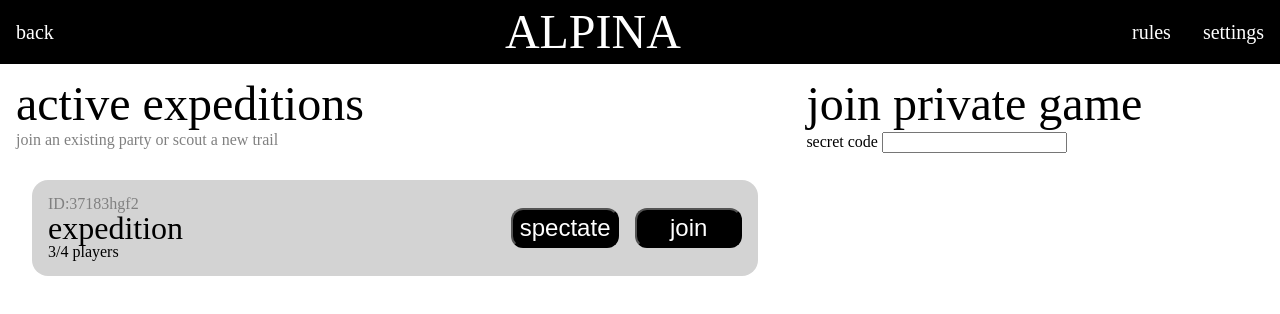
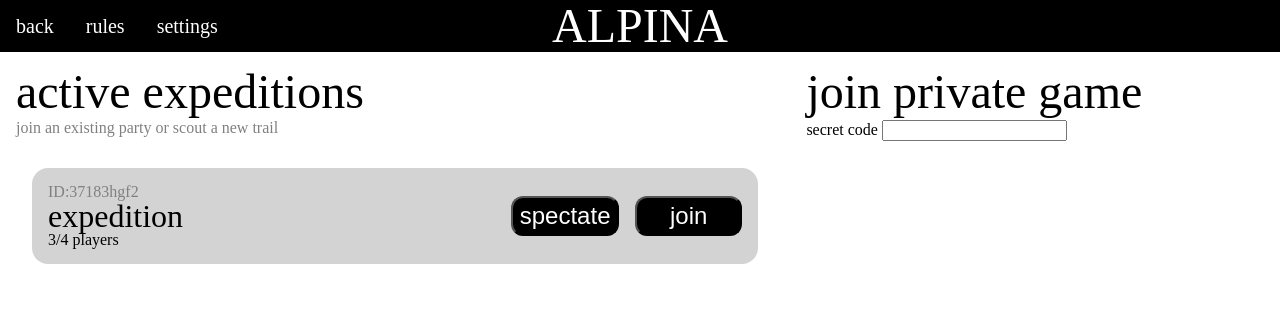
Before and after one commit to SausMeesterXIV/TestAlpina, a website: page src/lobby-listing.html in a window 1280 px wide. Drawn offline with Linux system fonts and the light colour scheme.

Commit message:
make the alpina logo centered

```diff
--- a/src/assets/css/screen.css
+++ b/src/assets/css/screen.css
@@ -28,7 +28,9 @@
 #navbar{
     display: flex;
     align-items: center;
-    width: 100%;
+    position: relative;
+    padding: 0;
+    margin: 0;
 }
 
 ul li{
@@ -49,13 +51,21 @@
     color: white;
 }
 
-#settings{
-    margin-right: auto;
+#alpina {
+    position: absolute;
+    left: 50%;
+    transform: translateX(-50%);
+    font-size: 3rem;
 }
 
-#alpina{
-    font-size: 3rem;
-    margin: auto;
+
+#settings{
+    margin-left: auto;
+    display: flex;
+}
+
+#rules{
+    margin-right: auto;
 }
 
 li a:hover{
```
